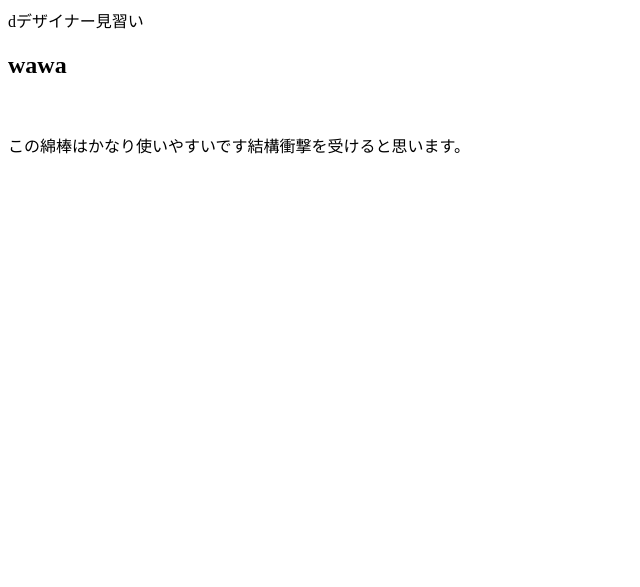
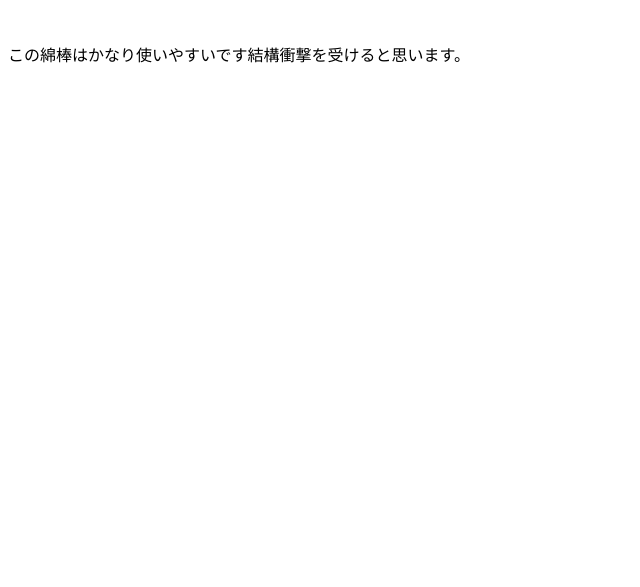
Before and after one commit to takato020/-, a plain HTML site: page index.html in a window 1280 px wide. Shown: the part 213-800 px from the top of the page, without its empty margins (0-640 px from the left). Drawn offline with Linux system fonts and the light colour scheme.

Commit message:
Update index.html

```diff
--- a/index.html
+++ b/index.html
@@ -11,10 +11,10 @@
 
   </head>
   <body>
-    <img src="my po.jpg"width=120 height=120 alt="">
+    <img src="my po.jpg.index.html"width=120 height=120 alt="">
     <h1>山田太郎</h1>
-    <p>dデザイナー見習い</p>
-    <h2>wawa</h2>
+    <p></p>
+    <h2></h2>
     <img src="my po,jpg" alt="">
     <p>この綿棒はかなり使いやすいです結構衝撃を受けると思います。</p>
   </body>
```
